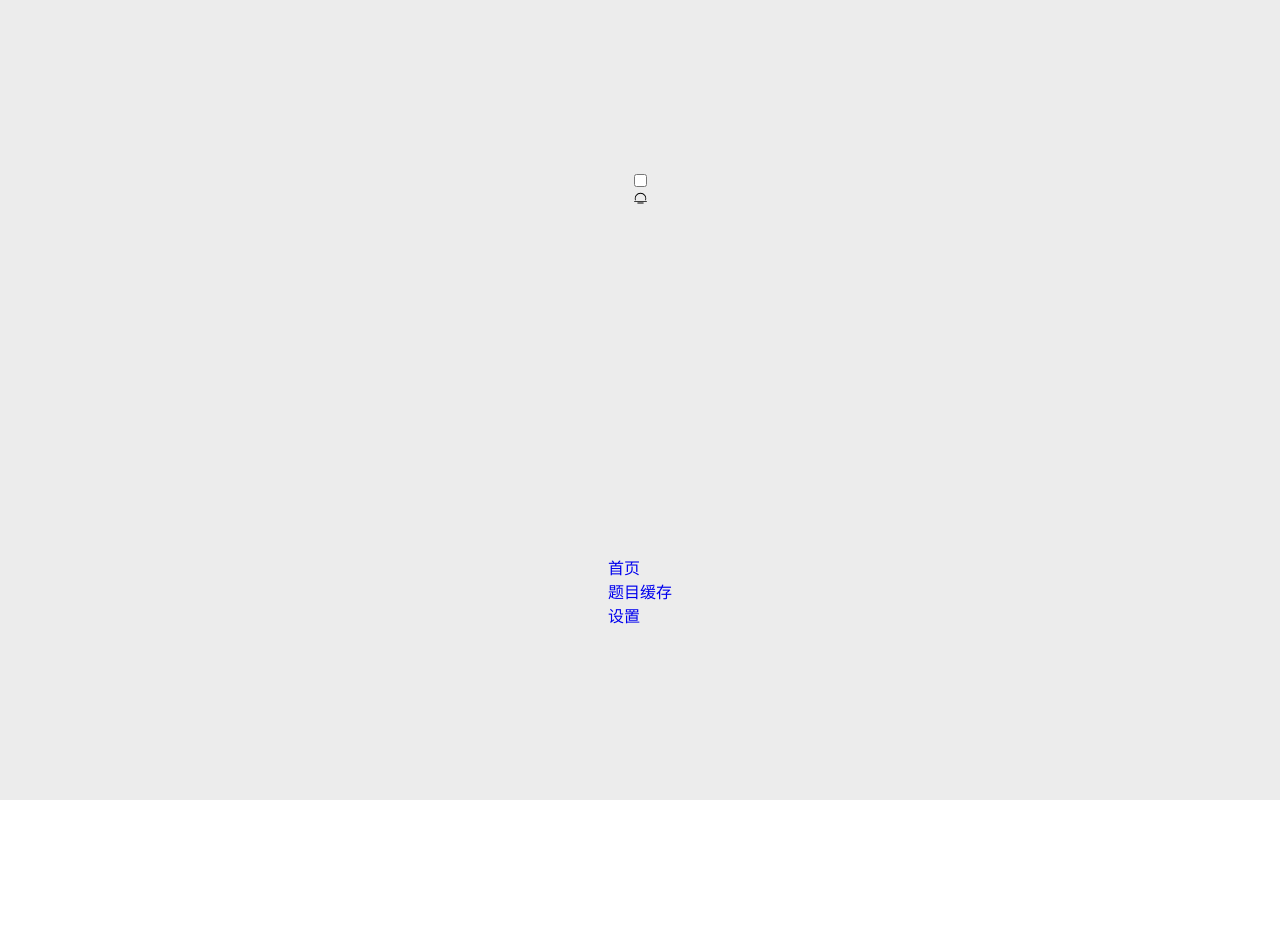
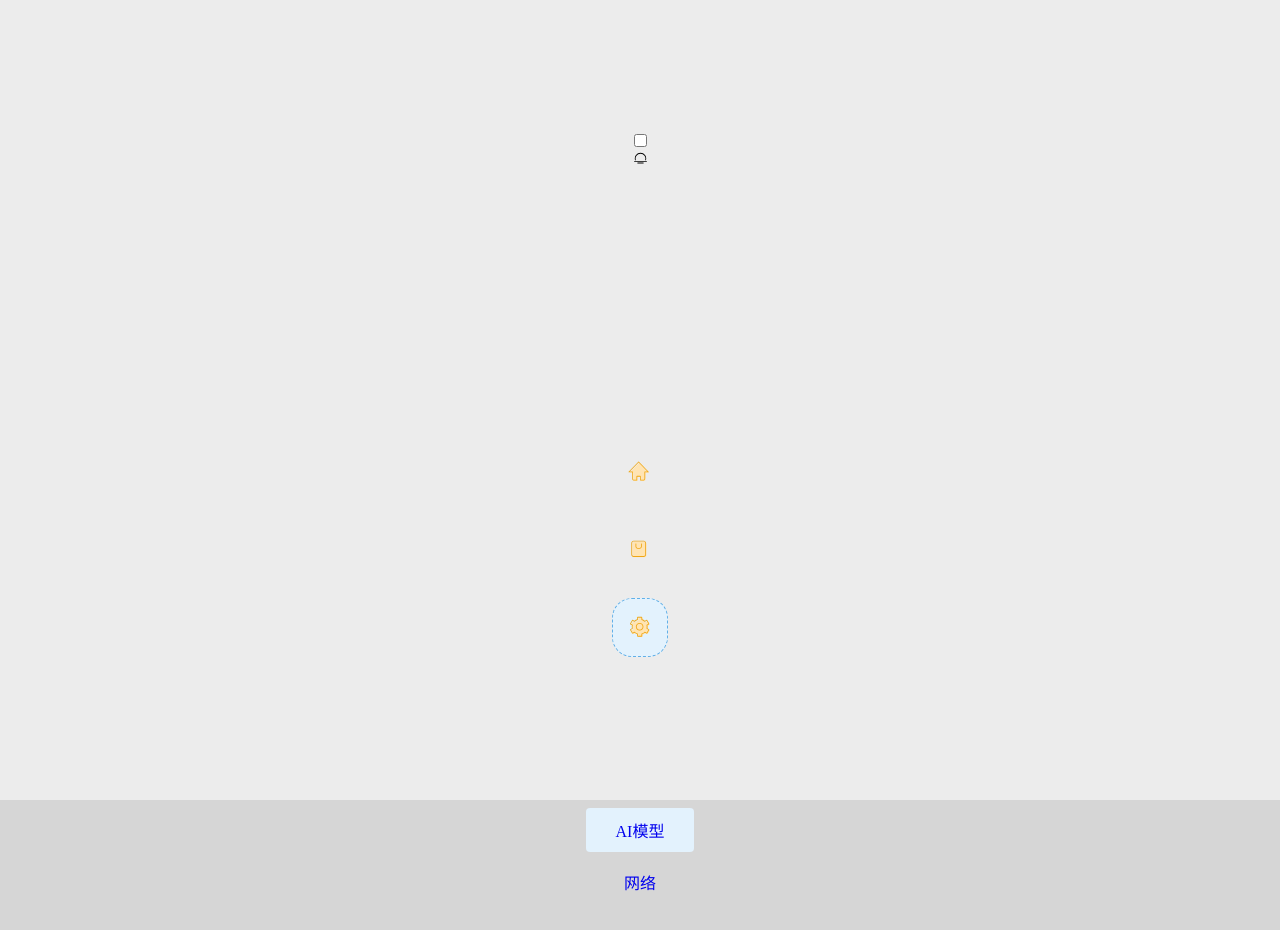
Before and after one commit to TacKana/DogLibrary, a Vue app: page /settings/aimodel in a window 1280 px wide. Before the commit this address had no page. Shown: the top 930 px of the page. Before the commit the page ends 800 px from the top, so only its background shows below. Built offline with nearby package versions, Linux system fonts and the light colour scheme.

Commit message:
添加自定义图标组件，更新路由和设置页面，优化样式和结构

```diff
--- a/src/renderer/src/App.vue
+++ b/src/renderer/src/App.vue
@@ -1,7 +1,8 @@
 <script setup lang="ts">
-import { ElRow, ElCol, ElSwitch } from 'element-plus'
+import { ElRow, ElCol, ElSwitch, ElIcon } from 'element-plus'
 import { Sunset, MoonNight } from '@element-plus/icons-vue'
 import { useDark } from '@vueuse/core'
+import SvgIcon from './components/SvgIcon.vue'
 
 // 深色模式切换按钮
 const colorMode = useDark()
@@ -21,15 +22,41 @@ const colorMode = useDark()
             />
           </div>
           <ul>
-            <li><RouterLink to="/">首页</RouterLink></li>
-            <li><RouterLink to="/cache">题目缓存</RouterLink></li>
-            <li><RouterLink to="/settings">设置</RouterLink></li>
+            <li>
+              <RouterLink active-class="active" to="/home">
+                <div class="button">
+                  <el-icon size="24px">
+                    <SvgIcon icon-class="icon-shouye" />
+                  </el-icon>
+                </div>
+              </RouterLink>
+            </li>
+            <li>
+              <RouterLink active-class="active" to="/cache">
+                <div class="button">
+                  <el-icon size="24px">
+                    <SvgIcon icon-class="icon-gouwudai" />
+                  </el-icon>
+                </div>
+              </RouterLink>
+            </li>
+            <li>
+              <RouterLink active-class="active" to="/settings">
+                <div class="button">
+                  <el-icon size="24px">
+                    <SvgIcon icon-class="icon-shezhi" />
+                  </el-icon>
+                </div>
+              </RouterLink>
+            </li>
           </ul>
         </div>
       </el-col>
-      <el-col :span="22"
-        ><div class="routerView"><RouterView /></div
-      ></el-col>
+      <el-col :span="22">
+        <div class="routerView">
+          <RouterView />
+        </div>
+      </el-col>
     </el-row>
   </div>
 </template>
@@ -45,6 +72,24 @@ const colorMode = useDark()
     flex-direction: column;
     justify-content: space-around;
     align-items: center;
+
+    ul {
+      li {
+        padding: 10px 0;
+        .button {
+          padding: 15px;
+          display: flex;
+          border-radius: 20px;
+          // background-color: #000;
+        }
+        .active {
+          .button {
+            background-color: #e3f2fd;
+            border: #61b0e8 dashed 1px;
+          }
+        }
+      }
+    }
   }
 }
 </style>
--- /dev/null
+++ b/src/renderer/src/components/SvgIcon.vue
@@ -0,0 +1,42 @@
+<template>
+  <svg :class="classList" aria-hidden="true" :style="{ width: size, height: size }">
+    <use :xlink:href="iconName" :fill="color" />
+  </svg>
+</template>
+
+<script lang="ts" setup>
+import { computed } from 'vue'
+
+const props = defineProps({
+  className: {
+    type: String,
+    default: ''
+  },
+  // 图标名称，对应 Iconfont 项目中的符号名
+  iconClass: {
+    type: String,
+    required: true
+  },
+  // 图标颜色
+  color: {
+    type: String,
+    default: 'inherit'
+  },
+  // 图标尺寸，可以传入如 '20px' 或 '1em'
+  size: {
+    type: String,
+    default: '1em'
+  }
+})
+
+const classList = computed(() => ['svg-icon', props.className])
+const iconName = computed(() => `#${props.iconClass}`)
+</script>
+
+<style scoped>
+.svg-icon {
+  vertical-align: -0.15em;
+  fill: currentColor;
+  overflow: hidden;
+}
+</style>
--- a/src/renderer/src/main.ts
+++ b/src/renderer/src/main.ts
@@ -2,6 +2,7 @@ import { createApp } from 'vue'
 import App from './App.vue'
 import './assets/global.scss'
 import 'element-plus/theme-chalk/dark/css-vars.css' // 暗黑模式样式
+import './assets/iconfont/iconfont.js' //自定义图标
 import router from './router'
 
 const app = createApp(App)
--- a/src/renderer/src/pages/appSettings.vue
+++ b/src/renderer/src/pages/appSettings.vue
@@ -8,9 +8,17 @@ import BaseLayout from '@renderer/components/BaseLayout.vue'
       <template #list>
         <div class="list">
           <ul>
-            <li><RouterLink to="/settings">AI模型</RouterLink></li>
-            <li><RouterLink to="/settings/network">网络</RouterLink></li>
-            <li><RouterLink to="/settings/other">其他</RouterLink></li>
+            <li>
+              <RouterLink to="/settings/aimodel" active-class="active"
+                ><div class="button">AI模型</div></RouterLink
+              >
+            </li>
+            <li>
+              <RouterLink to="/settings/network" active-class="active"
+                ><div class="button">网络</div></RouterLink
+              >
+            </li>
+            <!-- <li><RouterLink to="/settings/other">其他</RouterLink></li> -->
           </ul>
         </div>
       </template>
@@ -32,11 +40,21 @@ import BaseLayout from '@renderer/components/BaseLayout.vue'
     justify-content: center;
     ul {
       li {
-        margin: 8px 0;
-        padding: 5px 30px;
-        border: 1px solid var(--el-border-color);
-        border-radius: 4px;
+        .button {
+          margin: 8px 0;
+          padding: 10px 30px;
+          border: 1px solid var(--el-border-color);
+          border-radius: 4px;
+          display: flex;
+          justify-content: center;
+        }
       }
+    }
+  }
+  .active {
+    .button {
+      background-color: #e3f2fd;
+      border: #61b0e8 dashed 1px;
     }
   }
 }
```
Also changed, not shown: src/renderer/src/router/index.ts (+9 -7 lines), src/renderer/src/assets/iconfont/iconfont.js (added).
